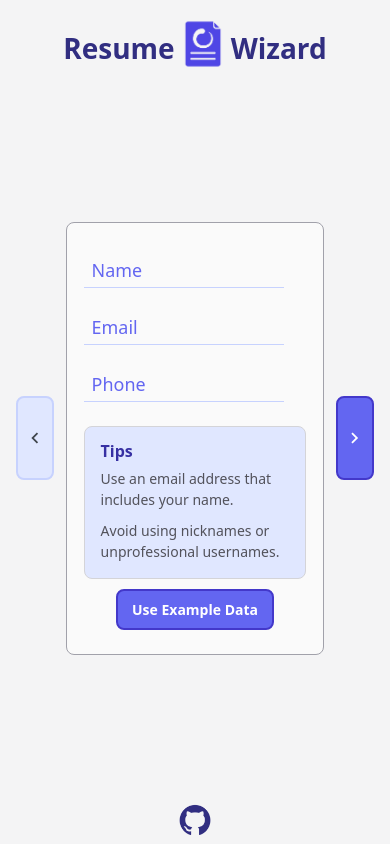
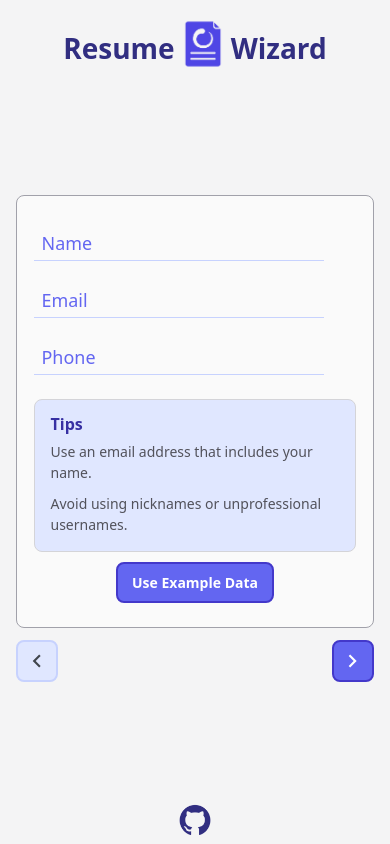
Before and after one commit to josephdanielm/resume-wizard, a React (Vite) app: page / in a window 390 px wide. Built offline with nearby package versions, Linux system fonts and the light colour scheme.

Commit message:
feat: adjust button positions in media query

```diff
--- a/src/styles/Navigation.css
+++ b/src/styles/Navigation.css
@@ -4,7 +4,6 @@
   border: solid 2px var(--indigo-700);
   padding: 6px;
   cursor: pointer;
-  height: clamp(75px, 10vh, 100px);
   align-self: center;
 }
 
@@ -44,3 +43,10 @@
 .left-button:active .arrow-svg {
   transform: translateX(-5px);
 }
+
+@media (max-width: 777px) {
+  .nav-button {
+    width: 42px;
+    height: 42px;
+  }
+}
--- a/src/styles/ResumeWizard.css
+++ b/src/styles/ResumeWizard.css
@@ -70,6 +70,19 @@ label {
 }
 
 @media (max-width: 777px) {
+  .general-wrapper,
+  .experience-wrapper,
+  .education-wrapper {
+    flex-wrap: wrap;
+    justify-content: space-between;
+  }
+
+  .general,
+  .experience,
+  .education {
+    order: -1;
+  }
+
   .input-field-group:focus-within label {
     font-size: 0.8rem;
     transform: translateY(-1.5rem);
```
